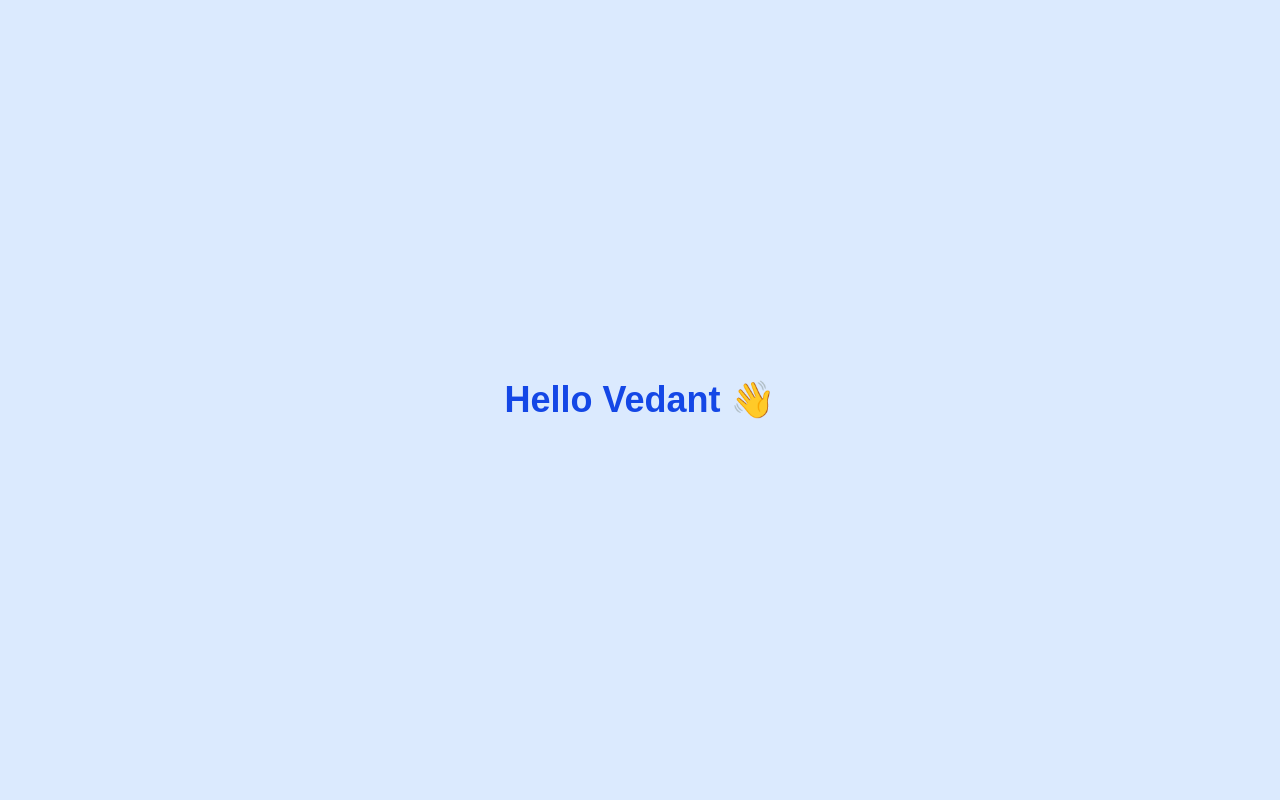
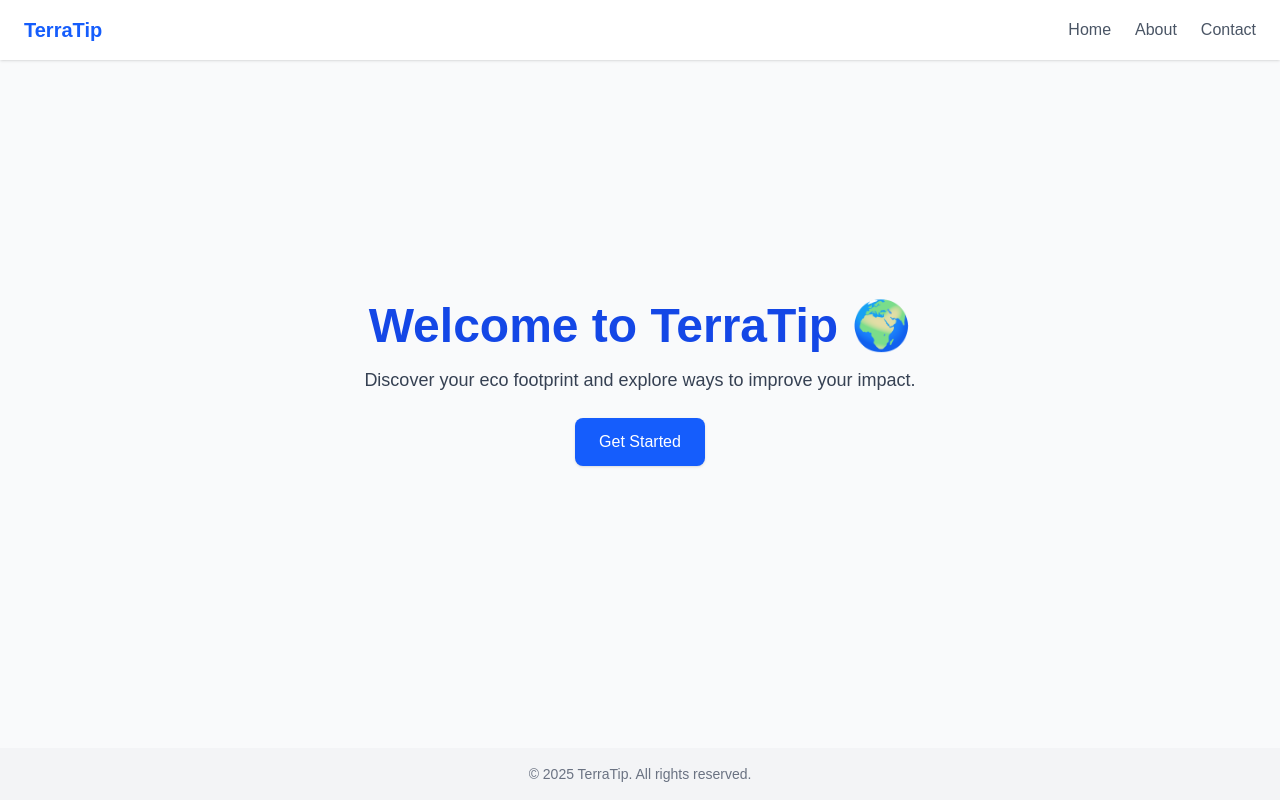
Before and after one commit to VedantM47/TerraTip_User, a Next.js app: page / in a window 1280 px wide. Built offline with nearby package versions, Linux system fonts and the light colour scheme.

Commit message:
Added Navbar and Footer components + updated landing page

```diff
--- /dev/null
+++ b/src/app/components/Footer.tsx
@@ -0,0 +1,7 @@
+export default function Footer() {
+    return (
+      <footer className="w-full bg-gray-100 text-center py-4 mt-10 text-sm text-gray-500">
+        © 2025 TerraTip. All rights reserved.
+      </footer>
+    );
+  }
--- /dev/null
+++ b/src/app/components/Navbar.tsx
@@ -0,0 +1,12 @@
+export default function Navbar() {
+    return (
+      <nav className="w-full bg-white shadow px-6 py-4 flex justify-between items-center">
+        <h1 className="text-xl font-bold text-blue-600">TerraTip</h1>
+        <div className="space-x-6 text-gray-600 font-medium">
+          <a href="#">Home</a>
+          <a href="#">About</a>
+          <a href="#">Contact</a>
+        </div>
+      </nav>
+    );
+  }
--- a/src/app/page.tsx
+++ b/src/app/page.tsx
@@ -1,7 +1,21 @@
+import Navbar from "../app/components/Navbar";
+import Footer from "../app/components/Footer";
+
+
 export default function Home() {
   return (
-    <div className="flex items-center justify-center min-h-screen bg-blue-100">
-      <h1 className="text-4xl font-bold text-blue-700">Hello Vedant 👋</h1>
+    <div className="min-h-screen flex flex-col bg-gray-50">
+      <Navbar />
+      <main className="flex-1 flex flex-col items-center justify-center text-center px-6">
+        <h1 className="text-5xl font-bold text-blue-700 mb-4">Welcome to TerraTip 🌍</h1>
+        <p className="text-lg text-gray-700 mb-6">
+          Discover your eco footprint and explore ways to improve your impact.
+        </p>
+        <button className="px-6 py-3 bg-blue-600 text-white rounded-lg shadow hover:bg-blue-700 transition">
+          Get Started
+        </button>
+      </main>
+      <Footer />
     </div>
   );
 }
```
